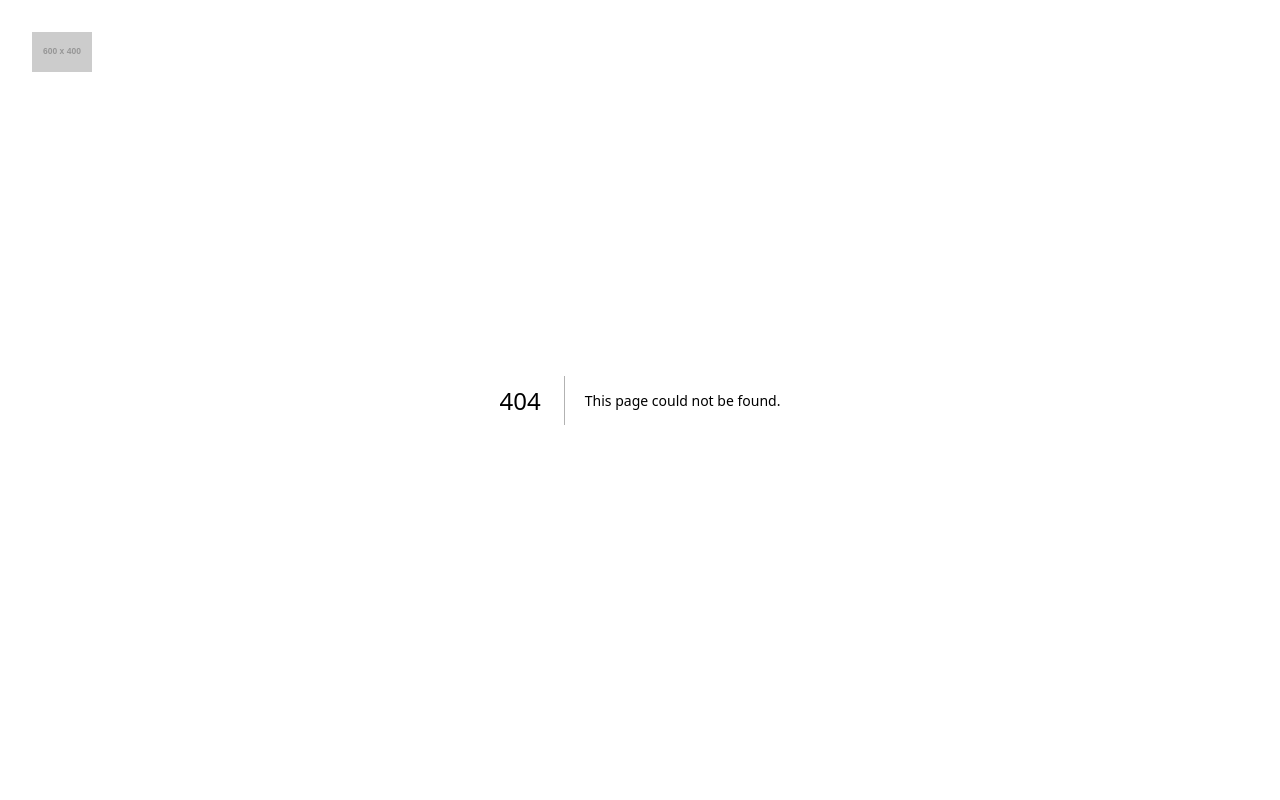
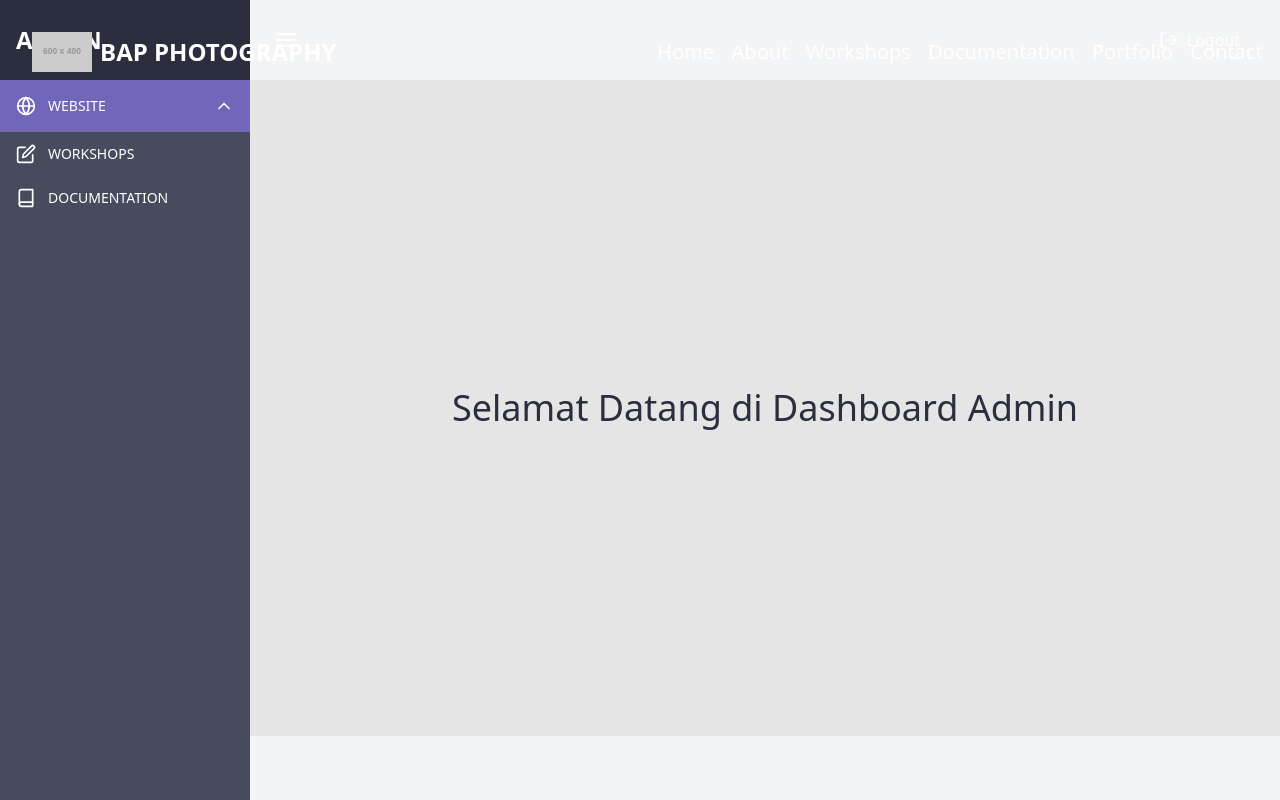
Before and after one commit to falihdzakwanz/photography-class, a Next.js app: page /admin in a window 1280 px wide. Before the commit this address had no page. Built offline with nearby package versions, Linux system fonts and the light colour scheme.

Commit message:
feat: admin layout

```diff
--- a/package.json
+++ b/package.json
@@ -16,7 +16,8 @@
     "next": "15.1.3",
     "next-auth": "^4.24.11",
     "react": "^19.0.0",
-    "react-dom": "^19.0.0"
+    "react-dom": "^19.0.0",
+    "react-icons": "^5.4.0"
   },
   "devDependencies": {
     "@eslint/eslintrc": "^3",
--- /dev/null
+++ b/src/app/admin/page.tsx
@@ -0,0 +1,13 @@
+import AdminLayout from '@/components/layouts/AdminLayout';
+
+export default function Dashboard() {
+    return (
+        <AdminLayout>
+            <div className="flex min-h-[calc(100vh-144px)] items-center justify-center">
+                <h1 className="text-4xl font-medium text-[#2B2E3C]">
+                    Selamat Datang di Dashboard Admin
+                </h1>
+            </div>
+        </AdminLayout>
+    );
+}
--- /dev/null
+++ b/src/components/fragments/Navbar/AuthenticatedNavbar/index.tsx
@@ -0,0 +1,30 @@
+import { signOut } from 'next-auth/react';
+import { FiLogOut, FiMenu } from 'react-icons/fi';
+
+interface Proptypes {
+    isOpen: boolean;
+    setIsOpen: (isOpen: boolean) => void;
+}
+
+const AuthenticatedNavbar = (props: Proptypes) => {
+    const { setIsOpen, isOpen } = props;
+    return (
+        <nav className="flex h-[80px] items-center justify-between bg-color-purple px-6 text-color-white">
+            <button onClick={() => setIsOpen(!isOpen)} className="text-white">
+                <FiMenu className="h-6 w-6" />
+            </button>
+
+            <div className="flex items-center gap-4">
+                <button
+                    onClick={() => signOut()}
+                    className="text-white flex items-center px-4 py-2"
+                >
+                    <FiLogOut className="mr-2 h-5 w-5" />
+                    Logout
+                </button>
+            </div>
+        </nav>
+    );
+};
+
+export default AuthenticatedNavbar;
--- /dev/null
+++ b/src/components/fragments/Sidebar/SidebarLink/index.tsx
@@ -0,0 +1,25 @@
+import Link from 'next/link';
+import { ReactNode } from 'react';
+
+interface MenuItem {
+    label: string;
+    icon: ReactNode;
+    href: string;
+}
+
+const SidebarLink = (props: MenuItem) => {
+    const { href, label, icon } = props;
+
+    return (
+        <Link
+            key={label}
+            href={href}
+            className="text-white flex items-center gap-3 px-4 py-3 text-sm uppercase transition-colors hover:bg-[#5B6179]"
+        >
+            {icon}
+            <span>{label}</span>
+        </Link>
+    );
+};
+
+export default SidebarLink;
--- /dev/null
+++ b/src/components/fragments/Sidebar/index.tsx
@@ -0,0 +1,64 @@
+import { ReactNode } from 'react';
+import { FiChevronDown, FiChevronUp, FiGlobe } from 'react-icons/fi';
+import SidebarLink from './SidebarLink';
+
+interface MenuItem {
+    label: string;
+    icon: ReactNode;
+    href: string;
+}
+interface Proptypes {
+    isOpen: boolean;
+    isWebsiteOpen: boolean;
+    setIsWebsiteOpen: (isWebsiteOpen: boolean) => void;
+    menuItems: MenuItem[];
+}
+
+const Sidebar = (props: Proptypes) => {
+    const { isOpen, isWebsiteOpen, setIsWebsiteOpen, menuItems } = props;
+    return (
+        <aside
+            className={`fixed left-0 top-0 z-40 h-screen w-[250px] transition-transform ${
+                isOpen ? 'translate-x-0' : '-translate-x-full'
+            } bg-[#464B5E] text-color-white transition-all duration-300`}
+        >
+            <div className="flex h-[80px] items-center bg-[#2B2E3C] px-4">
+                <h1 className="text-white text-2xl font-bold">
+                 ADMIN
+                </h1>
+            </div>
+
+            <div>
+                <button
+                    onClick={() => setIsWebsiteOpen(!isWebsiteOpen)}
+                    className="flex w-full cursor-pointer items-center justify-between bg-[#7166BA] px-4 py-4 transition-colors hover:bg-[#6357AB]"
+                >
+                    <div className="flex items-center gap-3">
+                        <FiGlobe className="text-white h-5 w-5" />
+                        <span className="text-white text-sm">WEBSITE</span>
+                    </div>
+                    {isWebsiteOpen ? (
+                        <FiChevronUp className="text-white h-5 w-5" />
+                    ) : (
+                        <FiChevronDown className="text-white h-5 w-5" />
+                    )}
+                </button>
+
+                <div
+                    className={`transition-all duration-300 ${isWebsiteOpen ? 'max-h-[1000px]' : 'max-h-0 overflow-hidden'}`}
+                >
+                    {menuItems.map((item) => (
+                        <SidebarLink
+                            key={item.label}
+                            label={item.label}
+                            href={item.href}
+                            icon={item.icon}
+                        />
+                    ))}
+                </div>
+            </div>
+        </aside>
+    );
+};
+
+export default Sidebar;
--- /dev/null
+++ b/src/components/layouts/AdminLayout/index.tsx
@@ -0,0 +1,49 @@
+"use client"
+
+import AuthenticatedNavbar from '@/components/fragments/Navbar/AuthenticatedNavbar';
+import Sidebar from '@/components/fragments/Sidebar';
+import { useState } from 'react';
+import { FiEdit, FiBook } from 'react-icons/fi';
+
+interface Props {
+    children: React.ReactNode;
+}
+
+export default function AdminLayout({ children }: Props) {
+    const [isOpen, setIsOpen] = useState(true);
+    const [isWebsiteOpen, setIsWebsiteOpen] = useState(true);
+
+    const menuItems = [
+        {
+            label: 'WORKSHOPS',
+            icon: <FiEdit className="h-5 w-5" />,
+            href: '/admin/workshops',
+        },
+        {
+            label: 'DOCUMENTATION',
+            icon: <FiBook className="h-5 w-5" />,
+            href: '/admin/documentation',
+        },
+    ];
+
+    return (
+        <div className="bg-gray-100 min-h-screen">
+            <Sidebar
+                isOpen={isOpen}
+                isWebsiteOpen={isWebsiteOpen}
+                setIsWebsiteOpen={setIsWebsiteOpen}
+                menuItems={menuItems}
+            />
+
+            <div
+                className={`${isOpen ? 'ml-[250px]' : 'ml-0'} min-h-screen transition-all duration-300`}
+            >
+                <AuthenticatedNavbar isOpen={isOpen} setIsOpen={setIsOpen} />
+
+                <main className="min-h-[calc(100vh-144px)] bg-[#E5E5E5]">
+                    {children}
+                </main>
+            </div>
+        </div>
+    );
+}
```
Also changed, not shown: 1 other file (tests, documents, lock files or other folders).
